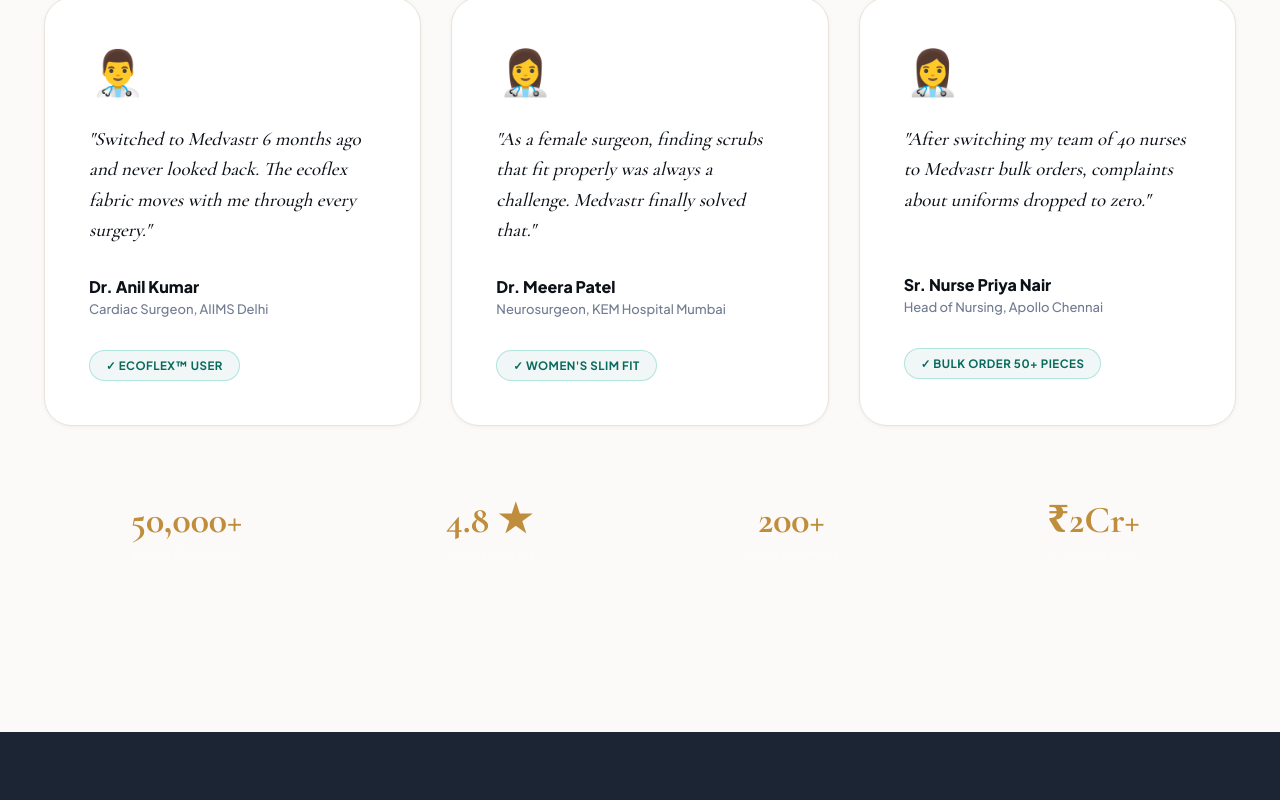
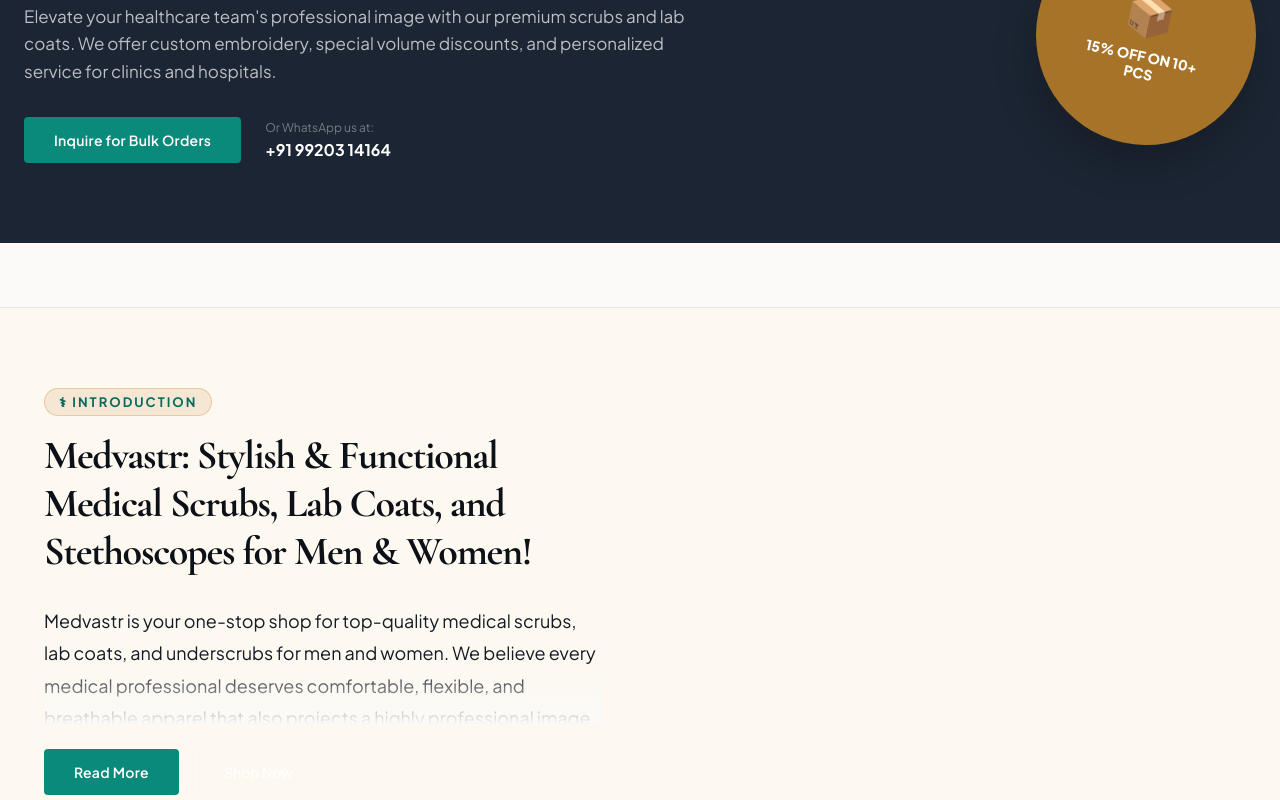
Before and after one commit to MRVISTAARNET/Medvastr_final, a Next.js app: page / in a window 1280 px wide. Shown: the part 5320-6120 px from the top of the page. Built offline with nearby package versions, Linux system fonts and the light colour scheme.

Commit message:
feat: remove community section and redesign introduction for full-width layout

```diff
--- a/src/app/globals.css
+++ b/src/app/globals.css
@@ -3937,3 +3937,41 @@
 
 .rv-nm, .rev-a, .comm-au { font-weight: 800 !important; color: var(--ink) !important; font-size: 16px !important; }
 .rv-rl, .rev-r, .comm-ro { font-size: 13px !important; color: var(--lt) !important; margin-top: 4px !important; }
+
+
+/* About Home Section (Introduction) */
+.about-home {
+  background: #fdf9f0;
+  padding: 80px 0;
+  border-top: 1px solid var(--bdr);
+}
+
+.about-home-in {
+  max-width: 1560px;
+  margin: 0 auto;
+  padding: 0 44px;
+}
+
+.about-tag {
+  color: var(--t);
+  font-weight: 700;
+  text-transform: uppercase;
+  letter-spacing: 2px;
+  font-size: 13px;
+  margin-bottom: 15px;
+}
+
+.about-h {
+  font-family: var(--serif);
+  font-size: 40px;
+  color: var(--ink);
+  margin-bottom: 30px;
+  line-height: 1.2;
+}
+
+.about-p {
+  font-size: 18px;
+  line-height: 1.8;
+  color: var(--ink2);
+  margin-bottom: 24px;
+}
--- a/src/app/page.tsx
+++ b/src/app/page.tsx
@@ -208,62 +208,6 @@
       <VideoSection />
       <PressSection />
 
-      {/* Community */}
-      <div className="comm-sec">
-        <div className="comm-in">
-          <div className="comm-hd">
-            <h2 className="comm-t">50,000+ Healthcare Heroes Choose Medvastr</h2>
-            <p className="comm-s">Real stories from real doctors, nurses and healthcare professionals</p>
-          </div>
-          <div className="comm-cards">
-            {[
-              {
-                emo: "👨‍⚕️",
-                q: "Switched to Medvastr 6 months ago and never looked back. The ecoflex fabric moves with me through every surgery.",
-                au: "Dr. Anil Kumar",
-                ro: "Cardiac Surgeon, AIIMS Delhi",
-                tag: "ecoflex™ User",
-              },
-              {
-                emo: "👩‍⚕️",
-                q: "As a female surgeon, finding scrubs that fit properly was always a challenge. Medvastr finally solved that.",
-                au: "Dr. Meera Patel",
-                ro: "Neurosurgeon, KEM Hospital Mumbai",
-                tag: "Women's Slim Fit",
-              },
-              {
-                emo: "👩‍⚕️",
-                q: "After switching my team of 40 nurses to Medvastr bulk orders, complaints about uniforms dropped to zero.",
-                au: "Sr. Nurse Priya Nair",
-                ro: "Head of Nursing, Apollo Chennai",
-                tag: "Bulk Order 50+ Pieces",
-              },
-            ].map((x, i) => (
-              <div className="comm-card" key={i}>
-                <div className="comm-av">{x.emo}</div>
-                <div className="comm-q">"{x.q}"</div>
-                <div className="comm-au">{x.au}</div>
-                <div className="comm-ro">{x.ro}</div>
-                <div className="comm-pill">✓ {x.tag}</div>
-              </div>
-            ))}
-          </div>
-          <div className="comm-stats">
-            {[
-              ["50,000+", "Happy Customers"],
-              ["4.8 ★", "Average Rating"],
-              ["200+", "Cities Delivered"],
-              ["₹2Cr+", "Products Sold"],
-            ].map(([n, l]) => (
-              <div className="cst" key={l}>
-                <span className="cst-n">{n}</span>
-                <div className="cst-l">{l}</div>
-              </div>
-            ))}
-          </div>
-        </div>
-      </div>
-
       <BulkOrderBanner />
       <AboutHomeSection />
 
```
